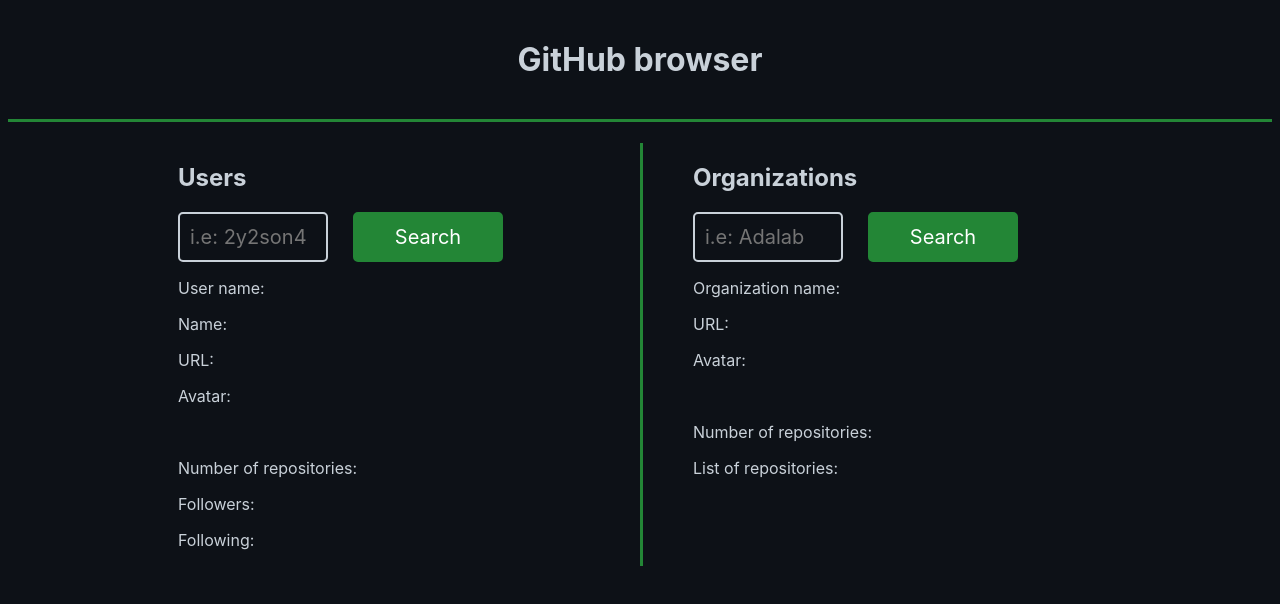
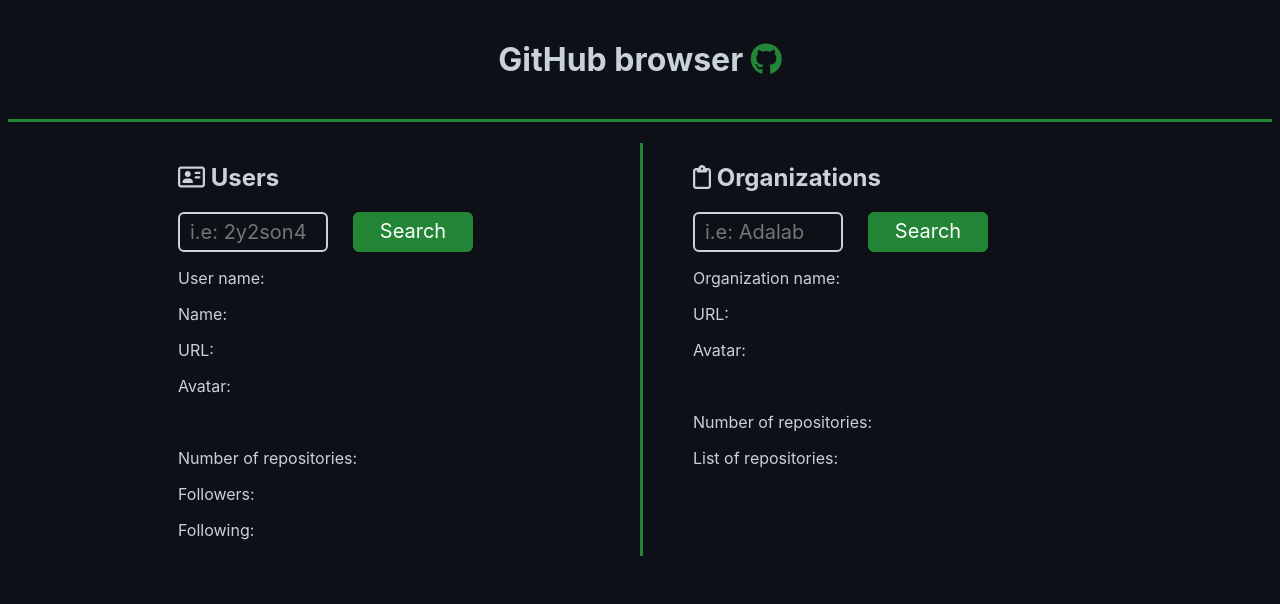
Before and after one commit to 2y2son4/github-users-organizations-search, a plain HTML site: page index.html in a window 1280 px wide. Drawn offline with Linux system fonts and the light colour scheme.

Commit message:
:lipstick: Add icons to h tags

```diff
--- a/index.html
+++ b/index.html
@@ -4,14 +4,22 @@
     <meta charset="UTF-8" />
     <meta name="viewport" content="width=device-width, initial-scale=1.0" />
     <link rel="icon" href="./images/favicon.png" type="image/x-icon" />
+    <script src="https://kit.fontawesome.com/696abec2fc.js" crossorigin="anonymous"></script>
     <link rel="stylesheet" href="./styles/main.css" />
     <title>GitHub users and organization browser</title>
   </head>
   <body>
-    <header class="header"><h1 class="title">GitHub browser</h1></header>
+    <header class="header">
+      <h1 class="title">
+        GitHub browser
+        <a class="title__link" href="https://github.com/" title="Go to GitHub main page"
+          ><i class="title__link fab fa-github"></i
+        ></a>
+      </h1>
+    </header>
     <div class="body">
       <section class="sections users">
-        <h2 class="title__section">Users</h2>
+        <h2 class="title__section"><i class="far fa-address-card"></i> Users</h2>
         <form class="container-input js-form2">
           <input type="text" class="js-input2 input" placeholder="i.e: 2y2son4" />
           <button class="js-btn2 btn">Search</button>
@@ -28,7 +36,7 @@
         </div>
       </section>
       <section class="sections organizations">
-        <h2 class="title__section">Organizations</h2>
+        <h2 class="title__section"><i class="far fa-clipboard"></i> Organizations</h2>
         <form class="container-input js-form">
           <input type="text" class="js-input input" placeholder="i.e: Adalab" />
           <button class="js-btn btn">Search</button>
--- a/styles/main.css
+++ b/styles/main.css
@@ -11,6 +11,13 @@
   padding-bottom: 40px;
   border-bottom: #238636 3px solid;
 }
+.title__link {
+  color: #238636;
+  transition: all 0.7s ease;
+}
+.title__link:hover {
+  transform: scale(1.1);
+}
 .body {
   max-width: 1024px;
   margin: auto;
@@ -23,8 +30,8 @@
 .input {
   font-size: 20px;
   width: 150px;
-  height: 50px;
-  border-radius: 5px;
+  height: 40px;
+  border-radius: 6px;
   border: 2px #c9d1d9 solid;
   padding: 10px;
   margin-right: 25px;
@@ -33,35 +40,34 @@
   font-size: 20px;
   color: white;
   background-color: #238636;
-  border-radius: 5px;
+  border-radius: 6px;
   border: 2px #238636 solid;
-  width: 150px;
-  height: 50px;
-  transition: background-color 0.5s ease, border 0.5s ease;
+  width: 120px;
+  height: 40px;
+  padding: 3px 16px 6px;
+  transition: all 0.7s ease;
 }
 .btn:hover {
   background-color: #2ea043;
   border: 2px #2ea043 solid;
 }
+.normal {
+  font-weight: 400;
+  color: #2ea043;
+}
 .link {
-  color: #2ea043;
+  color: #58a6ff;
   text-decoration: none;
 }
 .link:hover {
-  color: #58a6ff;
   border-bottom: 1px #58a6ff solid;
 }
 .paragraph {
   font-weight: 400;
 }
 .img {
-  width: 200px;
+  width: 150px;
   border-radius: 25%;
-}
-
-.normal {
-  font-weight: 400;
-  color: #2ea043;
 }
 
 .users {
```
